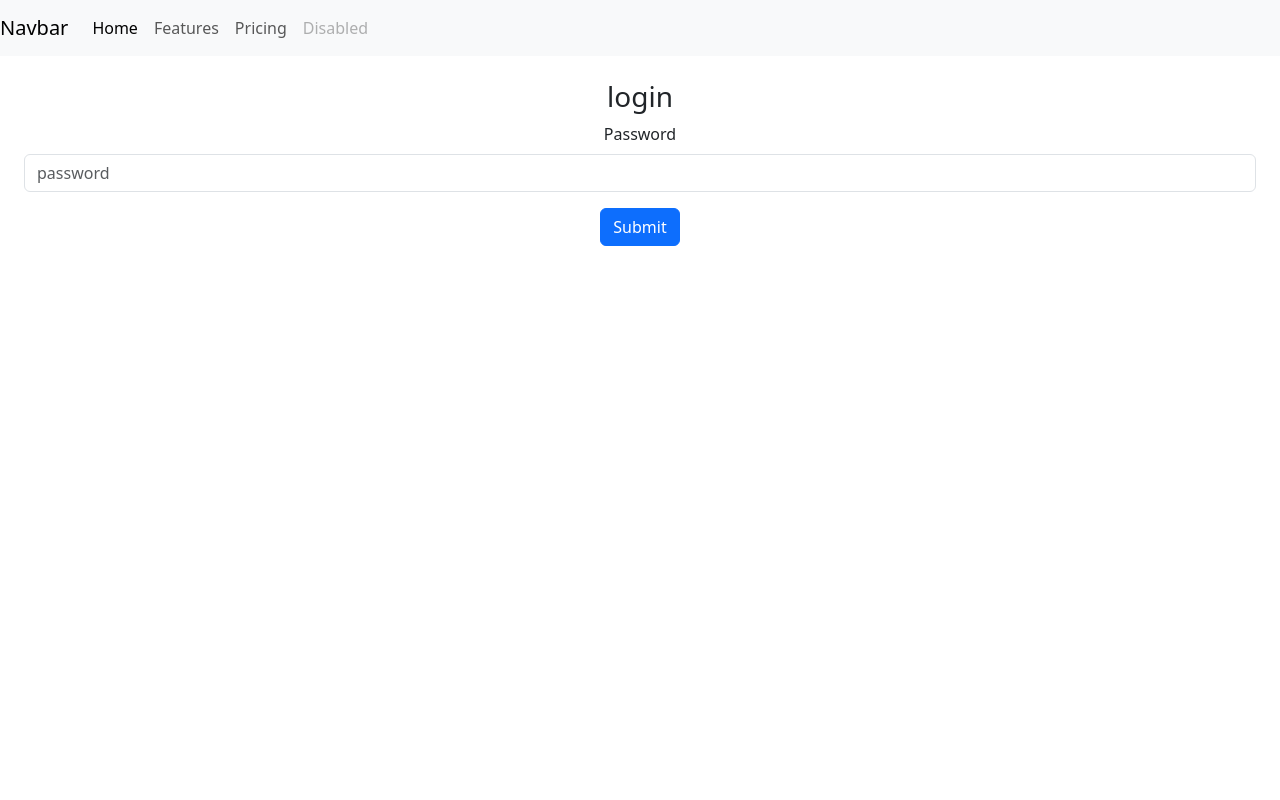
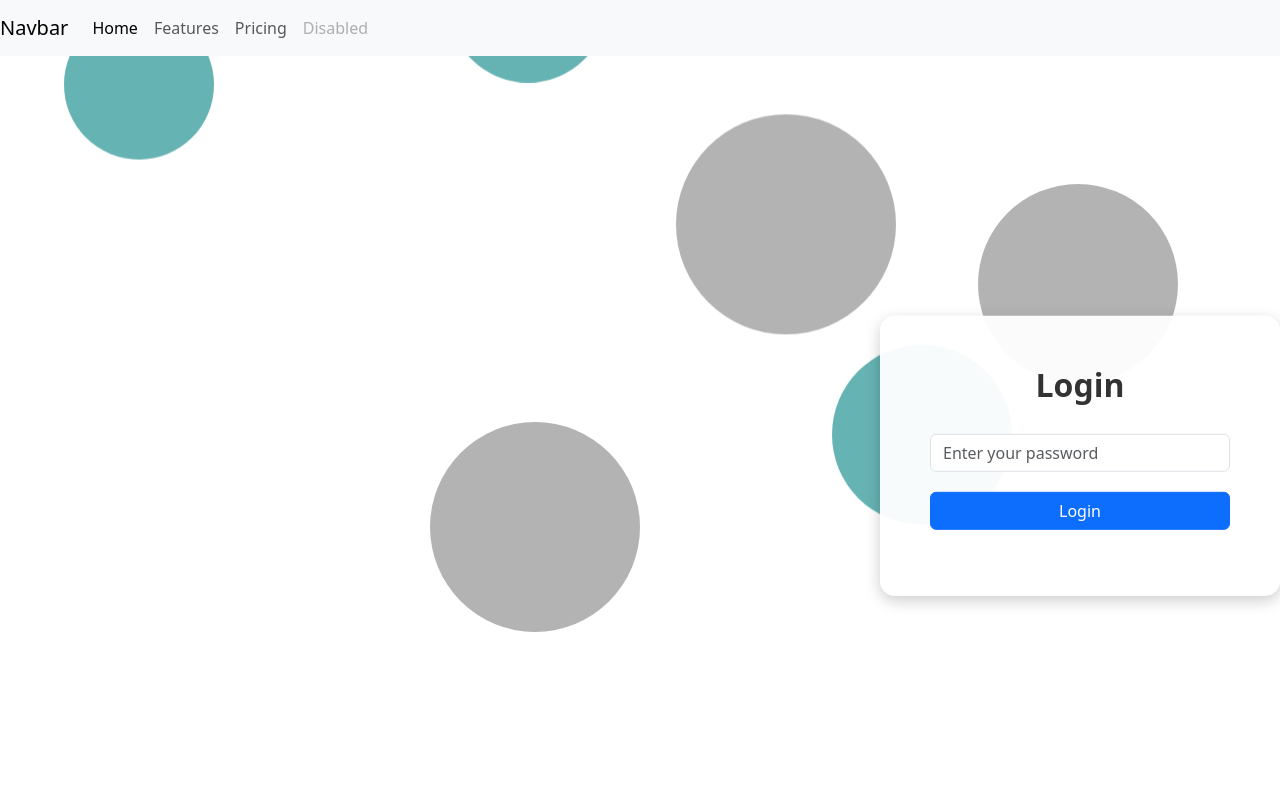
Before and after one commit to resilientdb/ResChat, a Django app: page /login/ in a window 1280 px wide. Run offline with Django 4.2, Linux system fonts and the light colour scheme; some libraries are stand-ins or nearby versions.

Commit message:
Prettier login page
Dynamic background with resdb colors

```diff
--- a/app0/templates/login.html
+++ b/app0/templates/login.html
@@ -4,30 +4,121 @@
 
 {% block css %}
 <style>
-        body .custom-background {
-            background-color: #59b4a9;
+    body, html {
+        height: 100%;
+        margin: 0;
+        font-family: 'Arial', sans-serif;
+        overflow: hidden;
+    }
+
+    .background {
+        position: fixed;
+        top: 0;
+        left: 0;
+        width: 100%;
+        height: 100%;
+        z-index: -1;
+        overflow: hidden;
+    }
+
+    .circle {
+        border-radius: 50%;
+        position: absolute;
+        animation: move 25s linear infinite;
+        opacity: 0.6;
+    }
+
+    @keyframes move {
+        0%, 100% { transform: translateY(0); }
+        50% { transform: translateY(-20vh); }
+    }
+
+    .circle1 { width: 150px; height: 150px; background-color: #008080; left: 5%; top: 10%; animation-duration: 30s; }
+    .circle2 { width: 200px; height: 200px; background-color: #808080; right: 8%; top: 35%; animation-duration: 22s; }
+    .circle3 { width: 180px; height: 180px; background-color: #008080; left: 65%; bottom: 25%; animation-duration: 28s; }
+    .circle4 { width: 220px; height: 220px; background-color: #808080; right: 30%; bottom: 45%; animation-duration: 20s; }
+    .circle5 { width: 160px; height: 160px; background-color: #008080; left: 35%; top: 5%; animation-duration: 18s; }
+    .circle6 { width: 210px; height: 210px; background-color: #808080; right: 50%; bottom: 10%; animation-duration: 24s; }
+
+    .login-container {
+        position: relative;
+        z-index: 1;
+        background-color: rgba(255, 255, 255, 0.95);
+        padding: 50px;
+        border-radius: 15px;
+        box-shadow: 0 5px 15px rgba(0, 0, 0, 0.2);
+        width: 400px;
+        max-width: 100%;
+        margin: auto;
+        top: 50%;
+        left: 50%;
+        transform: translate(-50%, -50%);
+    }
+
+    .login-title {
+        font-size: 32px;
+        color: #333;
+        font-weight: bold;
+        margin-bottom: 30px;
+        text-align: center;
+    }
+
+    .form-control {
+        width: 100%;
+        padding: 15px;
+        margin-bottom: 20px;
+        border-radius: 10px;
+        border: 1px solid #ccc;
+        font-size: 16px;
+        background-color: #f9f9f9;
+    }
+
+    .btn-primary {
+        width: 100%;
+        padding: 15px;
+        border: none;
+        border-radius: 10px;
+        background-color: #008080;
+        color: white;
+        font-size: 16px;
+        cursor: pointer;
+        transition: background-color 0.3s ease;
+    }
+
+    .btn-primary:hover {
+        background-color: #006666;
+    }
+
+    .error-message {
+        color: #c9302c;
+        margin-top: 15px;
+        text-align: center;
+        font-size: 14px;
     }
 </style>
 {% endblock %}
 
 {% block content %}
+<div class="background">
+    <div class="circle circle1"></div>
+    <div class="circle circle2"></div>
+    <div class="circle circle3"></div>
+    <div class="circle circle4"></div>
+    <div class="circle circle5"></div>
+    <div class="circle circle6"></div>
+</div>
 
-<div cllsass="d-flex justify-content-center align-items-center vh-100 custom-background">
-    <div class="text-center flex-column p-4 bg-white rounded">
-        <h3>login</h3>
+<div class="login-container">
+    <h3 class="login-title">Login</h3>
     <form method="post" action="/login/">
         {% csrf_token %}
-            <div class="mb-3">
-              <label for="exampleInputPassword1" class="form-label">Password</label>
-              <input type="password" class="form-control" id="exampleInputPassword1" name="pwd" placeholder="password">
+        <div>
+            <input type="password" class="form-control" id="exampleInputPassword1" name="pwd" placeholder="Enter your password">
         </div>
-
-            <button type="submit" class="btn btn-primary" value="submit">Submit</button>
+        <button type="submit" class="btn btn-primary">Login</button>
     </form>
-        <span style="color: #59b4a9">{{ error_msg }}</span>
+    <div class="error-message">{{ error_msg }}</div>
 </div>
-</div>
-
 {% endblock %}
 
 {% block navbar %}
```
Lines whose indentation alone changed are shown as unchanged.
